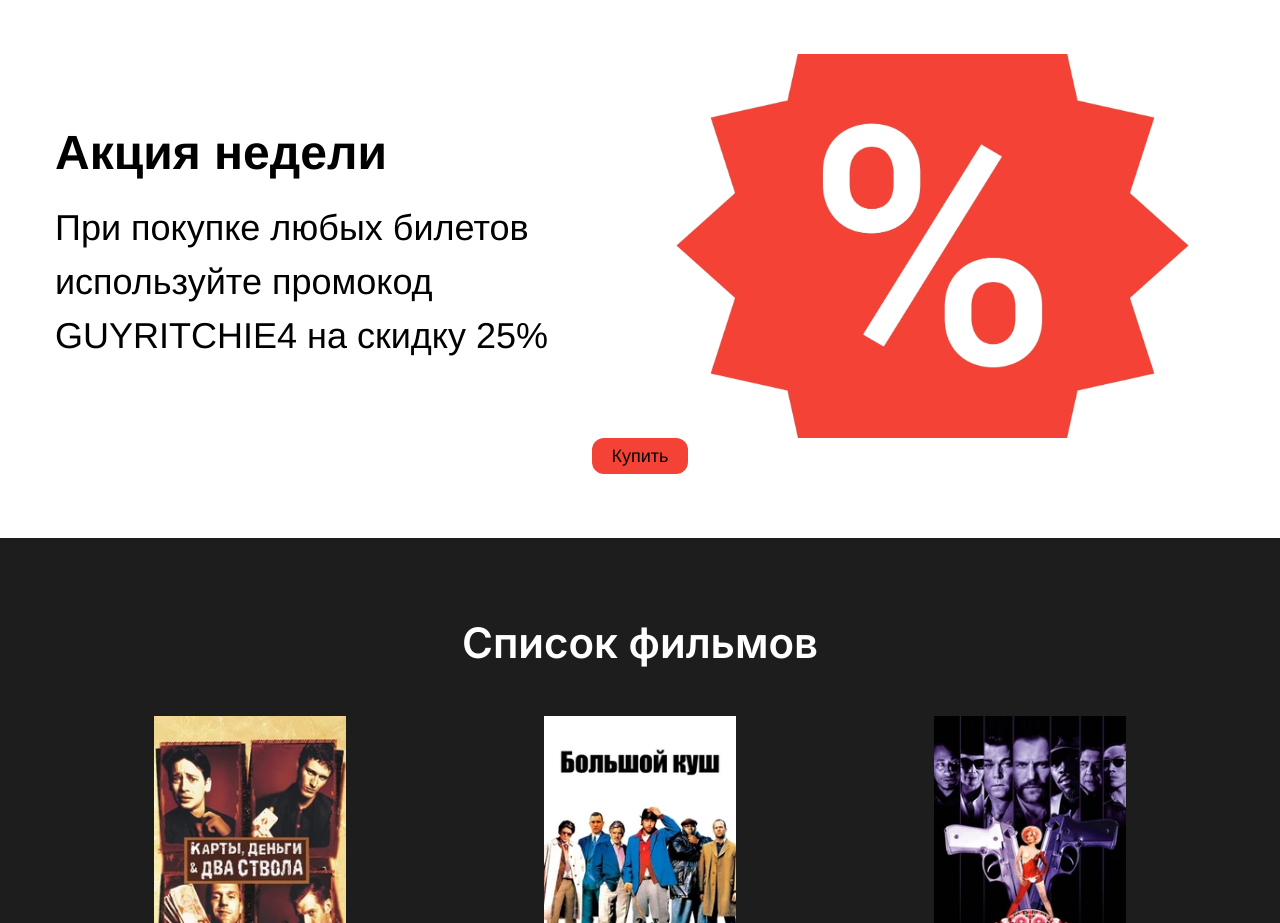
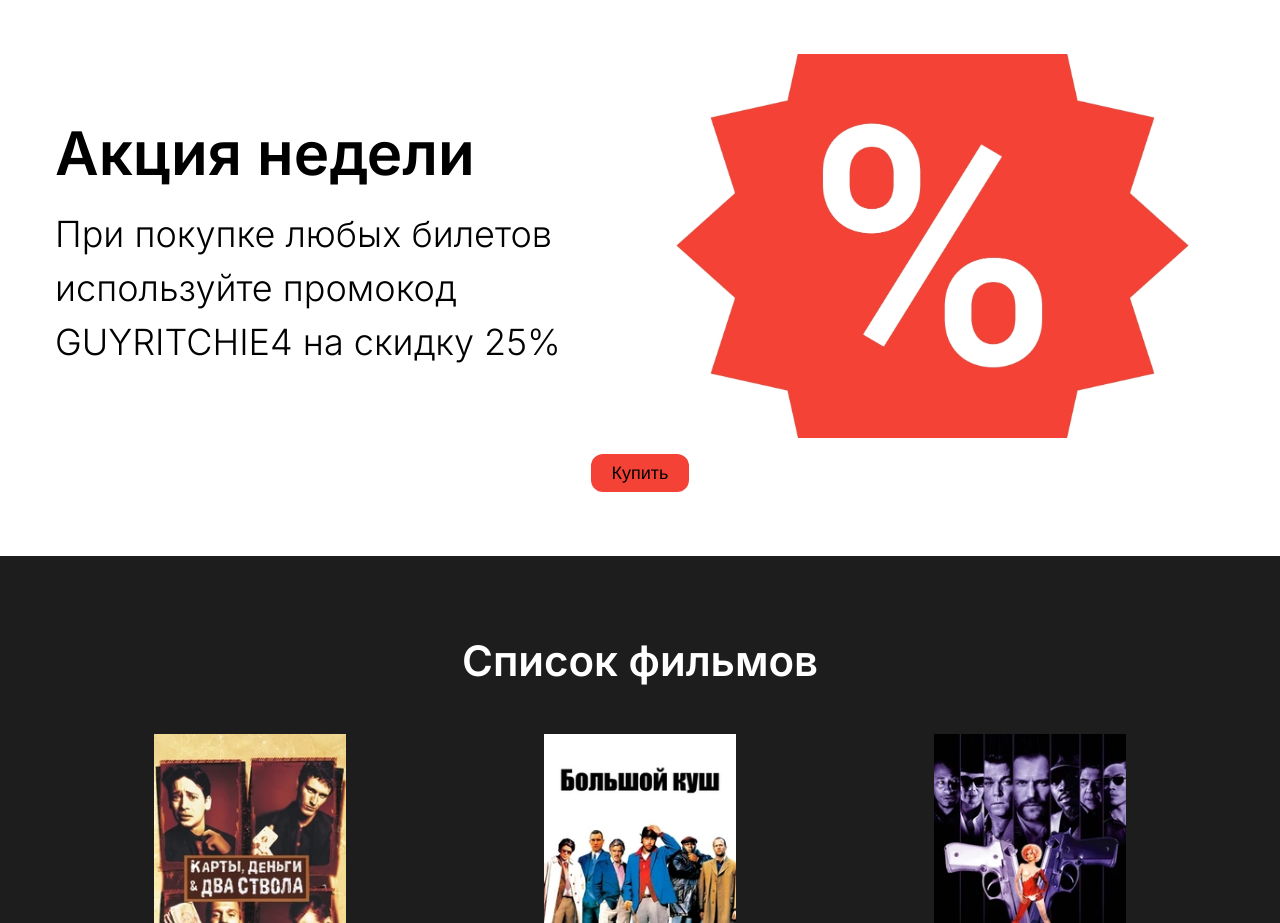
Before and after one commit to cdxx-lxix/guyrichifilms, a Vue app: page / in a window 1280 px wide. Shown: the part 840-1763 px from the top of the page. Built offline with nearby package versions, Linux system fonts and the light colour scheme.

Commit message:
Sale section finished

```diff
--- a/src/components/AppFilmlist.vue
+++ b/src/components/AppFilmlist.vue
@@ -2,8 +2,8 @@
     <div class="w-full bg-[#1d1d1d] py-16">
         <div class="max-w-[1170px] w-full mx-auto flex flex-col">
             <h2 class="text-5xl font-semibold text-center mb-12 mt-4 text-white section-header inter-font">Список фильмов</h2>
-            <div class="grid grid-cols-3 justify-between">
-                <div v-for="film in films" :key="film.id" class="flex flex-col items-center mb-16">
+            <div class="grid grid-cols-6 justify-between">
+                <div v-for="film in films" :key="film.id" class="flex flex-col items-center justify-between mb-16 col-span-2 film-item">
                     <img class="w-48 mb-2" :src="film.img" :alt="film.name">
                     <h6 class="text-3xl text-center text-white inter-font font-medium mb-4">{{ film.name }}</h6>
                     <a class="bg-white open-font font-normal text-lg rounded-2xl px-3 py-1 hover:bg-amber-400 hover:shadow-lg border-4 border-transparent hover:border-amber-500"
--- a/src/components/AppSale.vue
+++ b/src/components/AppSale.vue
@@ -1,14 +1,14 @@
 <template>
     <div class="w-full flex flex-col my-16">
         <div class="grid grid-cols-2 max-w-[1170px] w-full items-center justify-center mx-auto">
-            <div class="w-full text-left">
-                <h2 class="font-bold text-5xl mb-6">Акция недели</h2>
-                <p class="text-4xl leading-normal">При покупке любых билетов используйте промокод GUYRITCHIE4 на скидку
+            <div class="w-full text-left inter-font">
+                <h2 class="font-semibold text-6xl mb-6">Акция недели</h2>
+                <p class="font-light text-4xl leading-normal">При покупке любых билетов используйте промокод GUYRITCHIE4 на скидку
                     25%</p>
             </div>
             <img class="h-96 w-full object-cover" :src="sale" alt="sale img">
         </div>
-        <button class="bg-[#f44236] rounded-xl py-1 px-5 text-lg block mx-auto">Купить</button>
+        <button class="bg-[#f44236] border border-transparent hover:border-[#f44236] hover:bg-white hover:text-[#f44236] rounded-xl mt-4 py-1 px-5 text-lg block mx-auto">Купить</button>
     </div>
 </template>
 
--- a/src/index.css
+++ b/src/index.css
@@ -2,3 +2,10 @@
 @tailwind base;
 @tailwind components;
 @tailwind utilities;
+
+@layer utilities {
+  .film-item:last-child,
+  .film-item:nth-child(10) {
+    @apply col-span-3 mt-4;
+  }
+}
```
